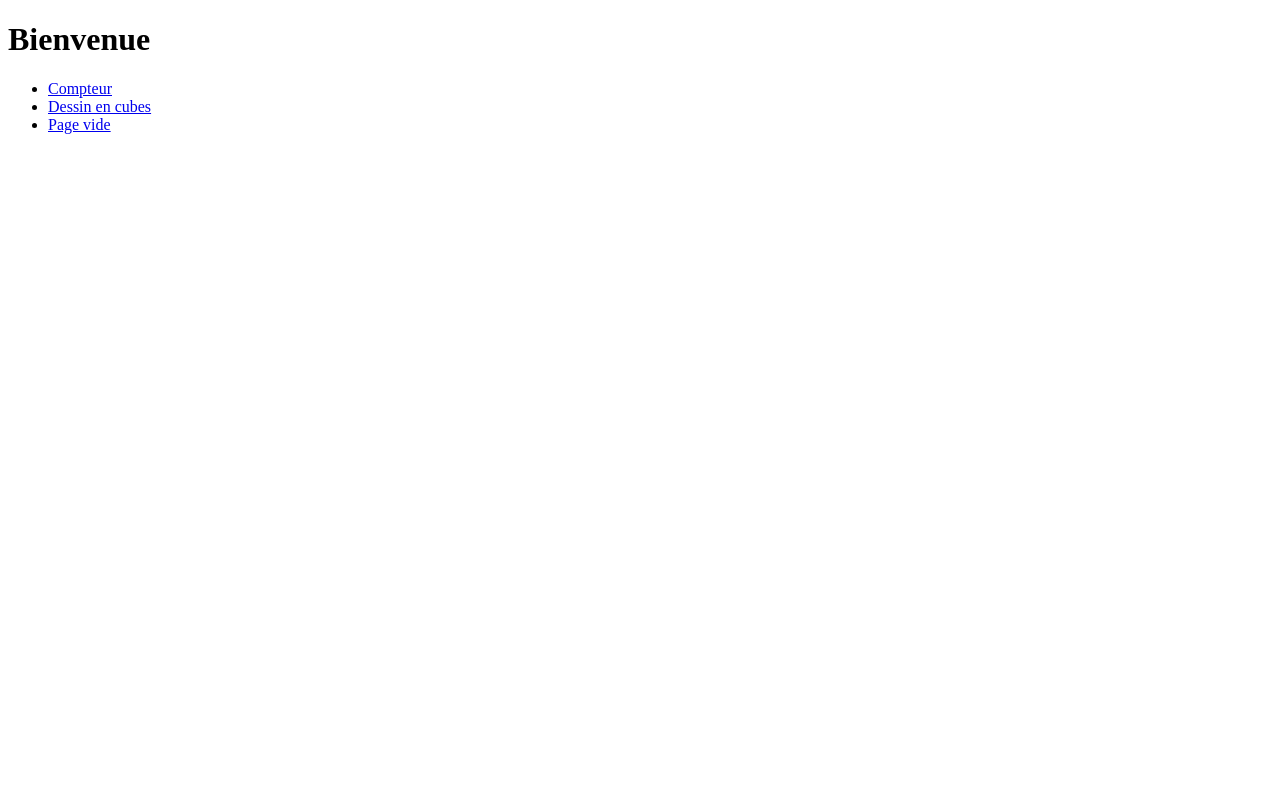
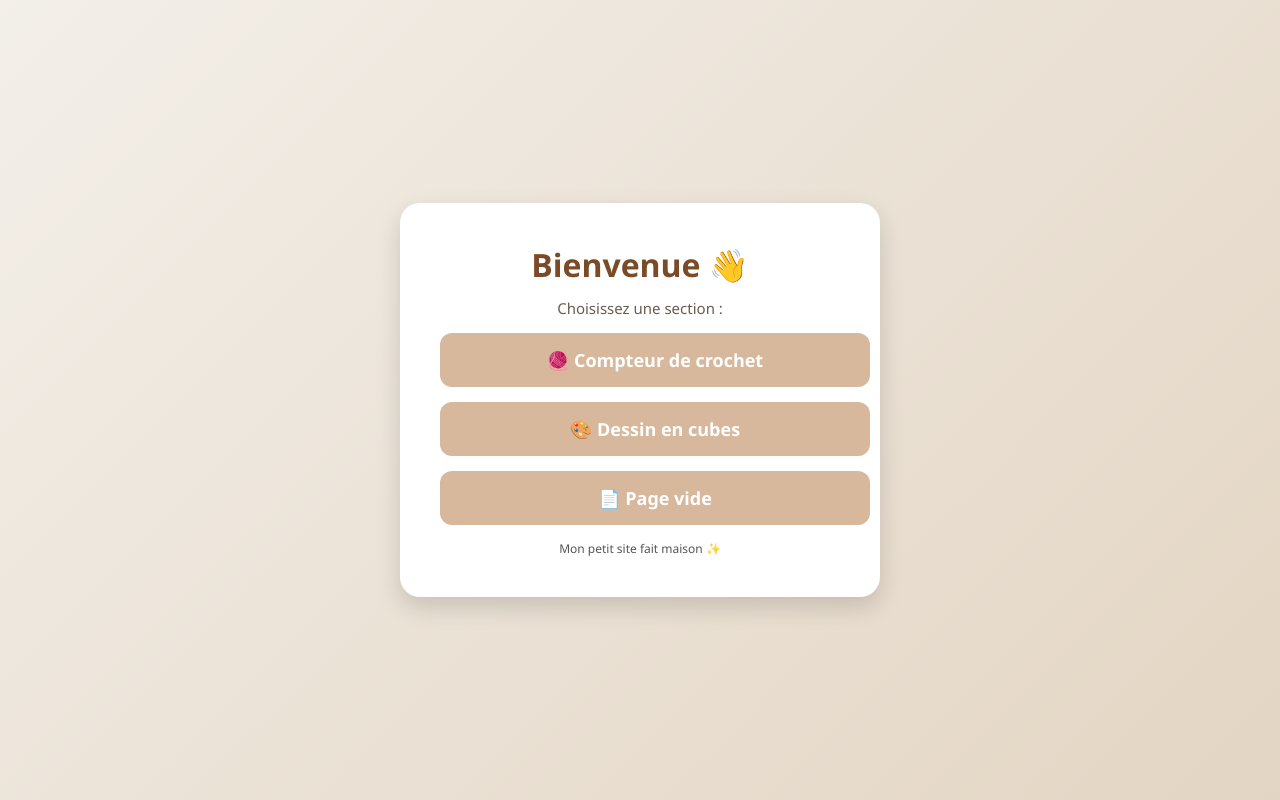
Before and after one commit to clementbento/Site, a plain HTML site: page index.html in a window 1280 px wide. Drawn offline with Linux system fonts and the light colour scheme.

Commit message:
Update index.html

```diff
--- a/index.html
+++ b/index.html
@@ -2,14 +2,81 @@
 <html lang="fr">
 <head>
     <meta charset="UTF-8">
-    <title>Mon Site</title>
+    <title>Accueil</title>
+    <style>
+        body {
+            font-family: "Segoe UI", Arial, sans-serif;
+            margin: 0;
+            padding: 0;
+            background: linear-gradient(135deg, #f3efe9, #e3d5c3);
+            height: 100vh;
+            display: flex;
+            justify-content: center;
+            align-items: center;
+        }
+
+        .container {
+            background: white;
+            padding: 40px;
+            border-radius: 20px;
+            box-shadow: 0 10px 25px rgba(0,0,0,0.15);
+            text-align: center;
+            width: 90%;
+            max-width: 400px;
+            animation: fadeIn 0.6s ease;
+        }
+
+        h1 {
+            margin-top: 0;
+            color: #7b4b27;
+        }
+
+        .menu-btn {
+            display: block;
+            width: 100%;
+            padding: 15px;
+            margin: 15px 0;
+            background: #d7b89c;
+            color: white;
+            text-decoration: none;
+            font-size: 18px;
+            border-radius: 12px;
+            transition: 0.25s;
+            font-weight: 600;
+        }
+
+        .menu-btn:hover {
+            background: #b89376;
+            transform: translateY(-3px);
+            box-shadow: 0 6px 12px rgba(0,0,0,0.15);
+        }
+
+        @keyframes fadeIn {
+            from { opacity: 0; transform: translateY(15px); }
+            to { opacity: 1; transform: translateY(0); }
+        }
+
+        footer {
+            margin-top: 15px;
+            font-size: 12px;
+            color: #555;
+        }
+    </style>
 </head>
 <body>
-    <h1>Bienvenue</h1>
-    <ul>
-        <li><a href="compteur.html">Compteur</a></li>
-        <li><a href="dessin.html">Dessin en cubes</a></li>
-        <li><a href="vide.html">Page vide</a></li>
-    </ul>
+
+    <div class="container">
+        <h1>Bienvenue 👋</h1>
+        <p style="color:#6b5c50; font-size:15px; margin-top:-10px;">
+            Choisissez une section :
+        </p>
+
+        <a class="menu-btn" href="compteur.html">🧶 Compteur de crochet</a>
+        <a class="menu-btn" href="dessin.html">🎨 Dessin en cubes</a>
+        <a class="menu-btn" href="vide.html">📄 Page vide</a>
+
+        <footer>Mon petit site fait maison ✨</footer>
+    </div>
+
 </body>
 </html>
```
